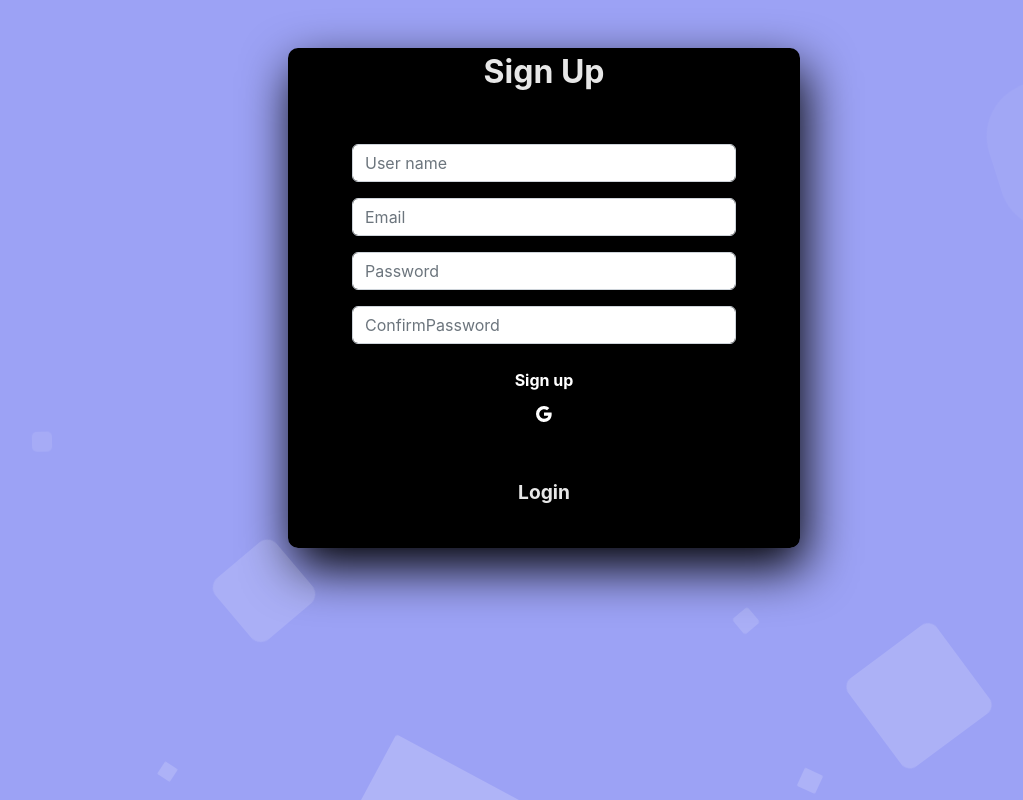
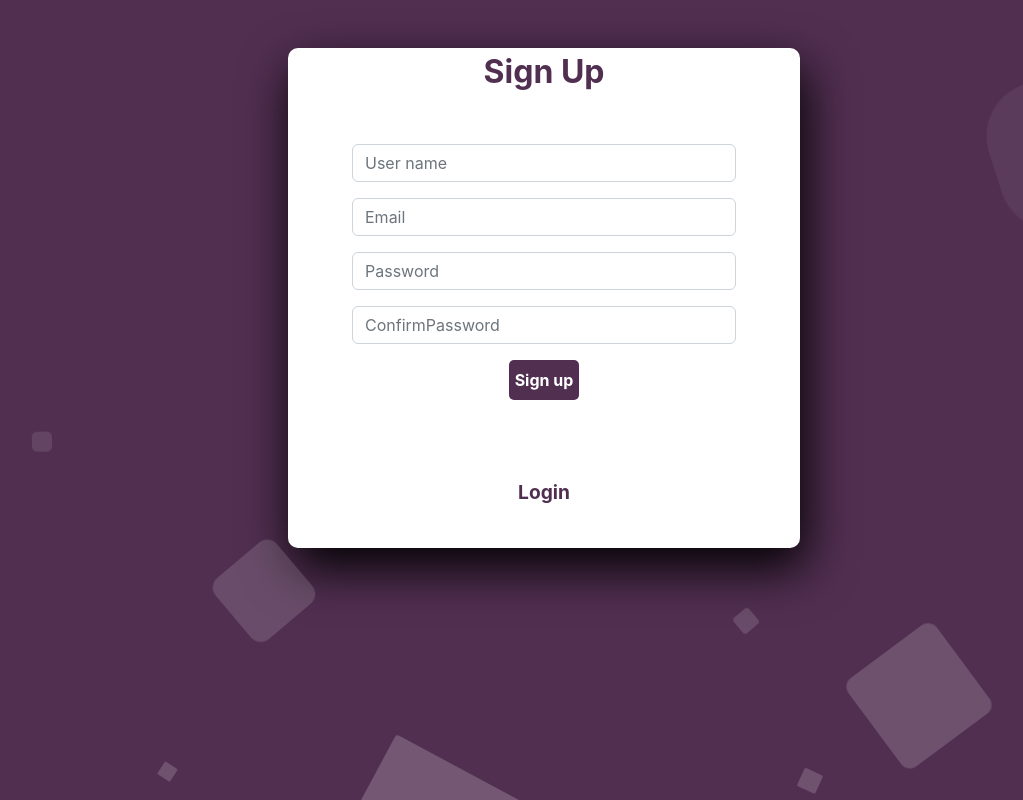
Before and after one commit to harshkumar88/ChatMate, a React (Create React App) app in the folder client/: page / in a window 1280 px wide. Shown: the whole page, without its empty margins (96-1119 px from the left). Built offline with nearby package versions, Linux system fonts and the light colour scheme.

Commit message:
Changes in form login signup  page

```diff
--- a/client/src/Components/Authentication/Form.css
+++ b/client/src/Components/Authentication/Form.css
@@ -42,11 +42,11 @@
   position: relative;
   width: 100%;
   height: 100%;
-  background-color: black;
+  background-color: white;
 }
 
 label {
-  color:rgba(255, 255, 255, 0.904);
+  color:rgb(81, 47, 81);
   font-size: 2em;
   justify-content: center;
   display: flex;
@@ -78,8 +78,8 @@
   height: 40px;
   /* padding: 10%; */
   /* margin: 10px auto; */
-  color: #fff;
-  background: black;
+  color: white;
+  background:rgb(81, 47, 81);
   font-size: 1em;
   font-weight: bold;
   /* margin-top: 10%; */
@@ -91,7 +91,7 @@
 }
 
 button:hover {
-  background:  #9ca2f5;
+  background:  ;
   color:black
 }
 
@@ -99,7 +99,7 @@
   height: 100%;
   /* width: 100%; */
   /* position: relative; */
-  background-color:  black;
+  background-color:  white;
   /* color: #000; */
   border-radius: 60% / 8%;
   display: block;
@@ -108,7 +108,7 @@
   transition: 0.8s ease-in-out;
 }
 .login label {
-  color: rgba(255, 255, 255, 0.904);
+  color: rgb(81, 47, 81);
   transform: scale(0.6);
 }
 #chk:checked ~ .login {
@@ -140,7 +140,7 @@
 
 
 .area{
-  background: #9ca2f5;
+  background:rgb(81, 47, 81);
   background: -webkit-linear-gradient(to left, #8f94fb, #4e54c8);
   width: 100%;
   height:100vh;
```
